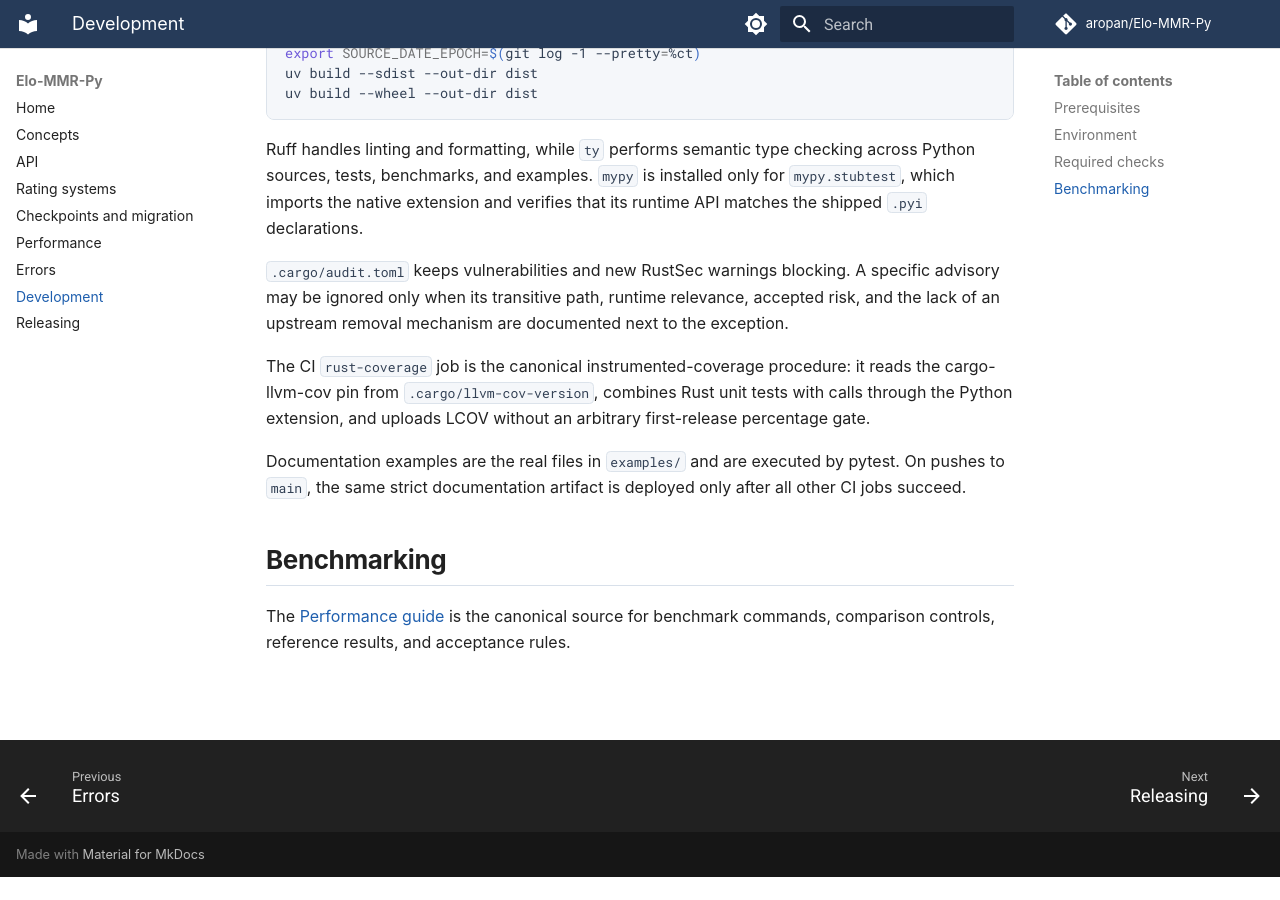
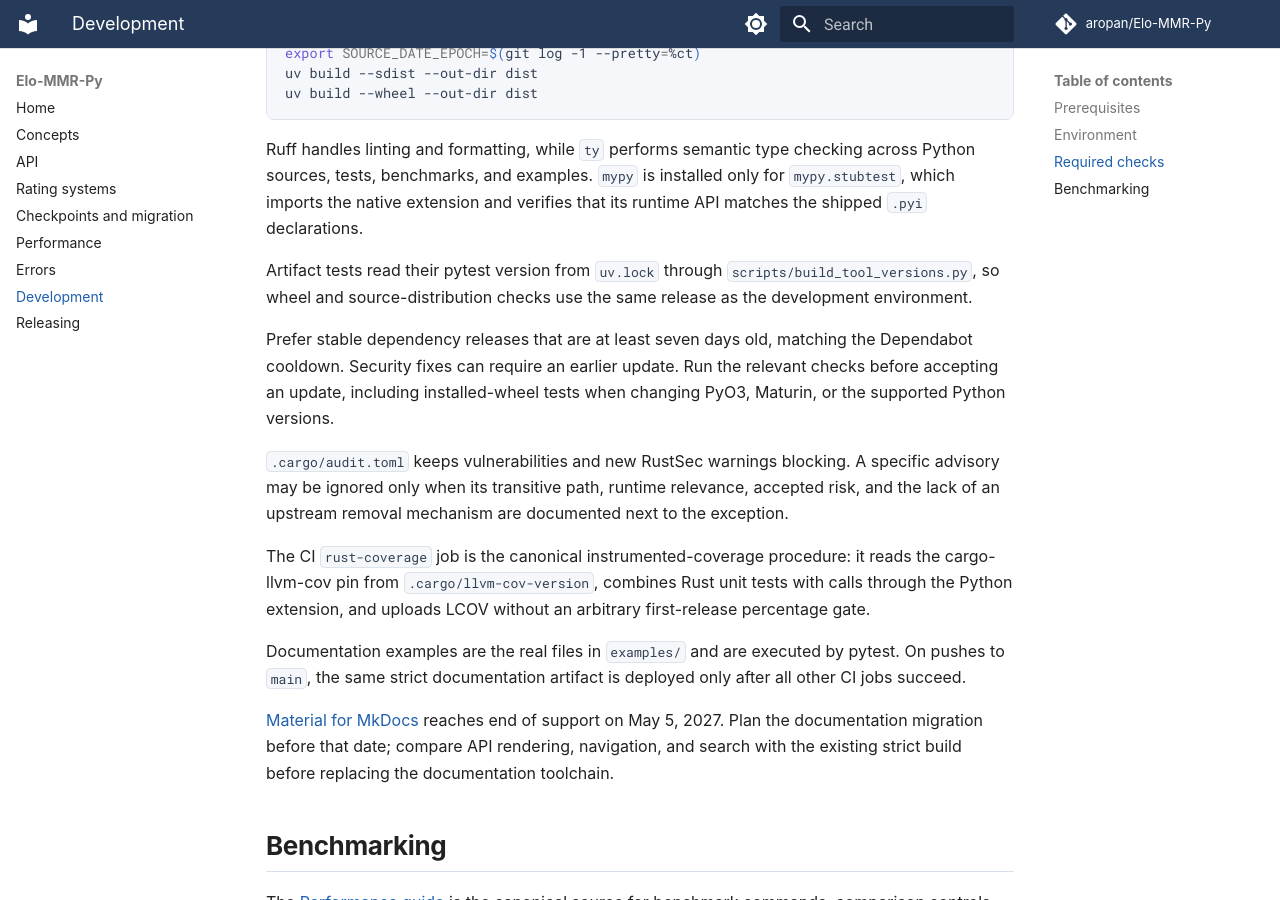
Before and after one commit to aropan/Elo-MMR-Py, an MkDocs documentation site: the page built from docs/development.md, in a window 1280 px wide and 900 px high, scrolled down 1070 px. Built offline with MkDocs 1.6.1 and Material for MkDocs 9.7.7, drawn with Linux system fonts in a browser that asks for light colours; comment, search, counter and statistics services are not loaded; before the commit the page ends 1947 px from its top, so only the background shows below that.

Commit message:
build: refresh stable tooling and Python compatibility

```diff
--- a/docs/development.md
+++ b/docs/development.md
@@ -47,6 +47,15 @@ across Python sources, tests, benchmarks, and examples. `mypy` is installed only
 for `mypy.stubtest`, which imports the native extension and verifies that its
 runtime API matches the shipped `.pyi` declarations.
 
+Artifact tests read their pytest version from `uv.lock` through
+`scripts/build_tool_versions.py`, so wheel and source-distribution checks use
+the same release as the development environment.
+
+Prefer stable dependency releases that are at least seven days old, matching
+the Dependabot cooldown. Security fixes can require an earlier update. Run the
+relevant checks before accepting an update, including installed-wheel tests
+when changing PyO3, Maturin, or the supported Python versions.
+
 `.cargo/audit.toml` keeps vulnerabilities and new RustSec warnings blocking. A
 specific advisory may be ignored only when its transitive path, runtime
 relevance, accepted risk, and the lack of an upstream removal mechanism are
@@ -61,6 +70,11 @@ Documentation examples are the real files in `examples/` and are executed by
 pytest. On pushes to `main`, the same strict documentation artifact
 is deployed only after all other CI jobs succeed.
 
+[Material for MkDocs](https://squidfunk.github.io/mkdocs-material/) reaches end
+of support on May 5, 2027. Plan the documentation migration before that date;
+compare API rendering, navigation, and search with the existing strict build
+before replacing the documentation toolchain.
+
 ## Benchmarking
 
 The [Performance guide](performance.md) is the canonical source for benchmark
--- a/rust-toolchain.toml
+++ b/rust-toolchain.toml
@@ -1,4 +1,4 @@
 [toolchain]
-channel = "1.97.1"
+channel = "1.99.1"
 components = ["clippy", "llvm-tools-preview", "rustfmt"]
 profile = "minimal"
```
Also changed, not shown: CHANGELOG.md (+14 -0 lines), Cargo.toml (+4 -4 lines), README.md (+1 -0 lines), docs/performance.md (+9 -0 lines), docs/releasing.md (+5 -3 lines), pyproject.toml (+11 -10 lines), 9 other files.
